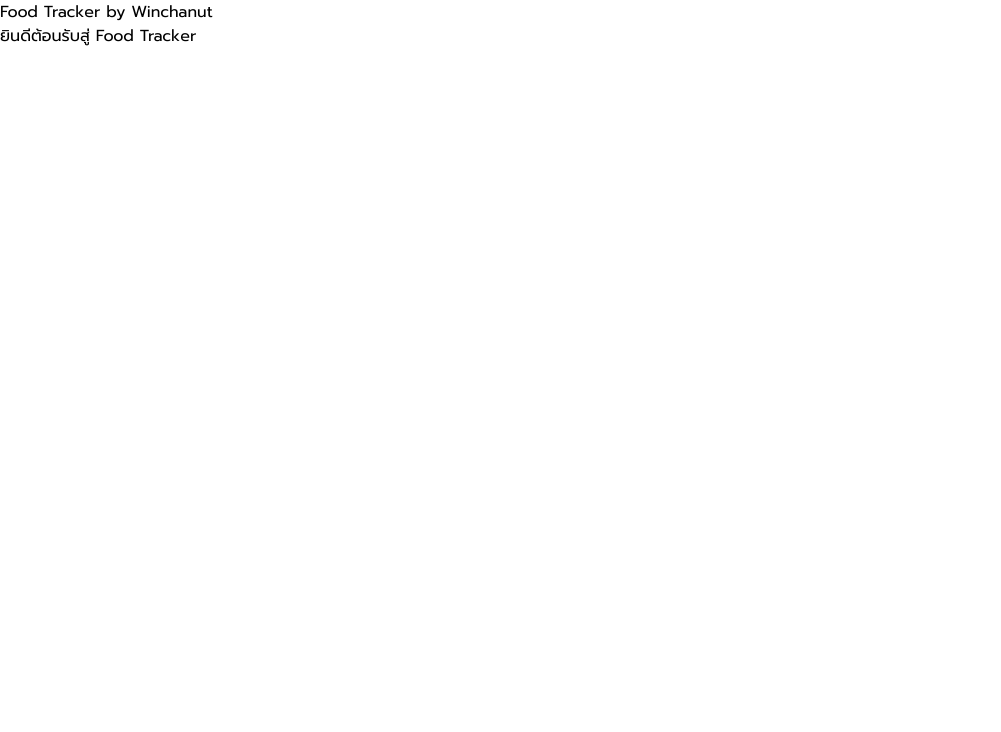
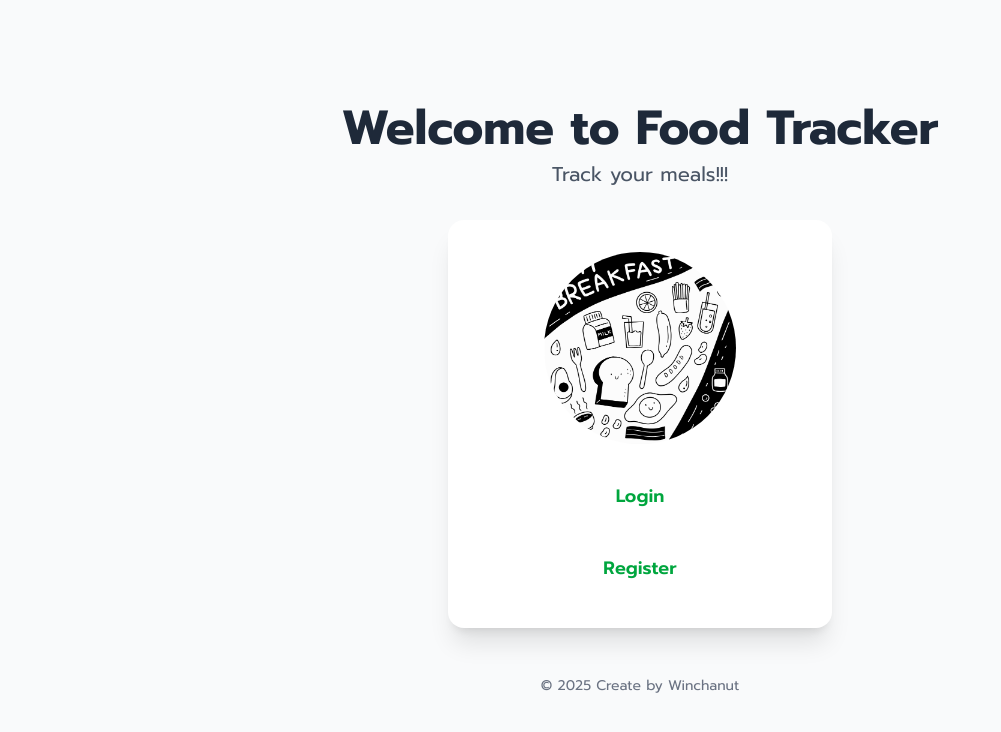
Before and after one commit to MOOMOO888/FoodTracker_app, a Next.js app: page / in a window 1280 px wide. Shown: the top 732 px of the page, without its empty margins (0-1001 px from the left). Built offline with nearby package versions, Linux system fonts and the light colour scheme.

Commit message:
V.2 Edit page

```diff
--- /dev/null
+++ b/app/addFood/page.tsx
@@ -0,0 +1,9 @@
+import React from "react";
+
+export default function page() {
+  return (
+    <div>
+      <h1>Add Food Page</h1>
+    </div>
+  );
+}
--- /dev/null
+++ b/app/dashboard/page.tsx
@@ -0,0 +1,9 @@
+import React from "react";
+
+export default function page() {
+  return (
+    <div>
+      <h1>Dashboard</h1>
+    </div>
+  );
+}
--- /dev/null
+++ b/app/login/page.tsx
@@ -0,0 +1,9 @@
+import React from "react";
+
+export default function page() {
+  return (
+    <div>
+      <h1>Login Page</h1>
+    </div>
+  );
+}
--- a/app/page.tsx
+++ b/app/page.tsx
@@ -1,8 +1,50 @@
+// app/page.tsx
+import Image from "next/image";
+import Link from "next/link";
+import foodbanner from "../app/images/foodbanner.png"; // ✅ default import
+
 export default function Home() {
   return (
-    <div>
-      <h1>Food Tracker by Winchanut</h1>
-      <h3>ยินดีต้อนรับสู่ Food Tracker</h3>
-    </div>
+    <main className="flex min-h-screen flex-col items-center justify-center bg-gray-50 dark:bg-gray-700 p-6">
+      <div className="text-center">
+        {/* Main Title and Subtitle */}
+        <h1 className="text-5xl font-bold text-gray-800 dark:text-white mb-2">
+          Welcome to Food Tracker
+        </h1>
+        <p className="text-xl text-gray-600 dark:text-gray-400 mb-8">
+          Track your meals!!!
+        </p>
+
+        {/* Card Section */}
+        <div className="flex flex-col items-center bg-white dark:bg-gray-800 shadow-xl rounded-2xl p-8 max-w-sm mx-auto">
+          {/* Image */}
+          <div className="relative w-48 h-48 mb-6">
+            <Image
+              src={foodbanner}
+              alt="Food Tracker Logo"
+              fill // ✅ ใช้แทน layout="fill"
+              className="rounded-full object-contain"
+            />
+          </div>
+
+          {/* Action Buttons */}
+          <div className="flex flex-col space-y-4 w-full">
+            <Link href="/login">
+              <button className="w-full px-6 py-3 text-lg font-semibold text-green-600 bg-white border-2 border-white hover:bg-green-600 hover:text-white rounded-full transition-colors duration-300 transform hover:scale-105 focus:outline-none focus:ring-2 focus:ring-green-500 focus:ring-offset-2">
+                Login
+              </button>
+            </Link>
+            <Link href="/register">
+              <button className="w-full px-6 py-3 text-lg font-semibold text-green-600 bg-white border-2 border-white hover:bg-blue-500 hover:text-white rounded-full transition-colors duration-300 transform hover:scale-105 focus:outline-none focus:ring-2 focus:ring-green-500 focus:ring-offset-2">
+                Register
+              </button>
+            </Link>
+          </div>
+        </div>
+        <footer className="mt-12 text-center text-sm text-gray-500 dark:text-gray-400">
+          © {new Date().getFullYear()} Create by Winchanut
+        </footer>
+      </div>
+    </main>
   );
 }
--- /dev/null
+++ b/app/profile/page.tsx
@@ -0,0 +1,9 @@
+import React from "react";
+
+export default function page() {
+  return (
+    <div>
+      <h1>Profile Page</h1>
+    </div>
+  );
+}
--- /dev/null
+++ b/app/register/page.tsx
@@ -0,0 +1,9 @@
+import React from "react";
+
+export default function page() {
+  return (
+    <div>
+      <h1>Register Page</h1>
+    </div>
+  );
+}
--- /dev/null
+++ b/app/updateFood/page.tsx
@@ -0,0 +1,9 @@
+import React from "react";
+
+export default function page() {
+  return (
+    <div>
+      <h1>Update Food Page</h1>
+    </div>
+  );
+}
```
